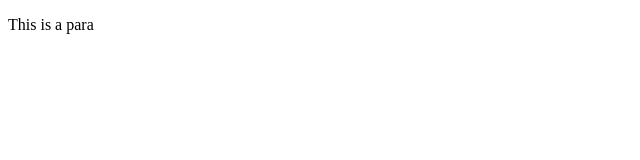
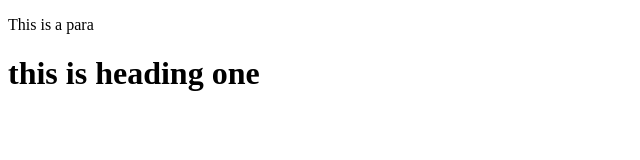
Before and after one commit to hanzala-23/Repo1, a plain HTML site: page index.html in a window 1280 px wide. Shown: the whole page, without its empty margins (0-640 px from the left). Drawn offline with Linux system fonts and the light colour scheme.

Commit message:
third commit

```diff
--- a/index.html
+++ b/index.html
@@ -7,5 +7,6 @@
 </head>
 <body>
     <p>This is a para</p>
+    <h1>this is heading one</h1>
 </body>
 </html>
```
